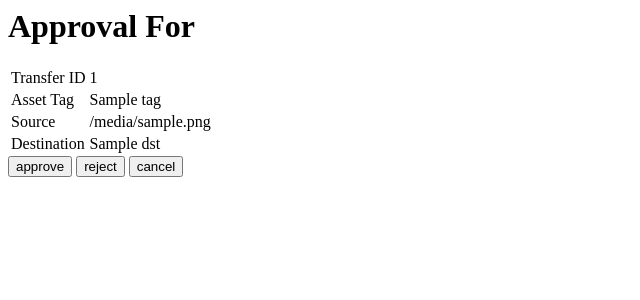
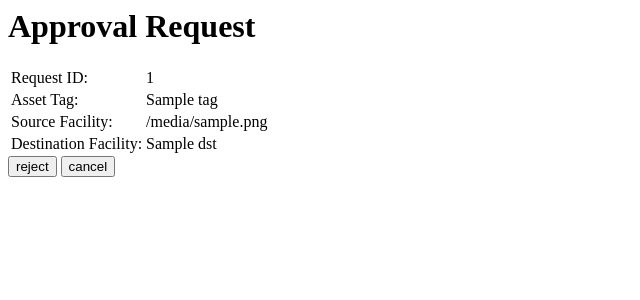
Before and after one commit to RRMulvihill/CIS322, a Flask app: template src/templates/approve_req.html in a window 1280 px wide. Shown: the top 300 px of the page, without its empty margins (0-640 px from the left). Run offline with Flask 2, Linux system fonts and the light colour scheme; the template is opened without the code that fills it: most values are stand-ins (such as "Sample title", 1, 10 or a date in 2020); some libraries are stand-ins or nearby versions.

Commit message:
Update approve_req.html

```diff
--- a/src/templates/approve_req.html
+++ b/src/templates/approve_req.html
@@ -1,16 +1,15 @@
 <HTML>
-	<HEAD><TITLE>LOST Approve Transfer</TITLE></HEAD>
+	<HEAD><TITLE>Approve Request</TITLE></HEAD>
 	<BODY>
 	    <TABLE>
-	        <H1>Approval For</H1>
-	        <TR><TD>Transfer ID</TD><TD>{{data['id']}}</TD></TR>
-	        <TR><TD>Asset Tag</TD><TD>{{data['tag']}}</TD></TR>
-	        <TR><TD>Source</TD><TD>{{data['src']}}</TD></TR>
-	        <TR><TD>Destination</TD><TD>{{data['dst']}}</TD></TR>
+	        <H1>Approval Request</H1>
+	        <TR><TD>Request ID:</TD><TD>{{data['id']}}</TD></TR>
+	        <TR><TD>Asset Tag:</TD><TD>{{data['tag']}}</TD></TR>
+	        <TR><TD>Source Facility:</TD><TD>{{data['src']}}</TD></TR>
+	        <TR><TD>Destination Facility:</TD><TD>{{data['dst']}}</TD></TR>
 	    </TABLE>
 	    <FORM action="{{url_for('approve_req')}}" method="POST">
 	        <INPUT TYPE="hidden" NAME="id" VALUE="{{data['id']}}" />
-	        <INPUT TYPE="SUBMIT" NAME="submit" VALUE="approve" />
 	        <INPUT TYPE="SUBMIT" NAME="submit" VALUE="reject" />
 	        <INPUT TYPE="SUBMIT" NAME="submit" VALUE="cancel" />
 	    </FORM>
```
